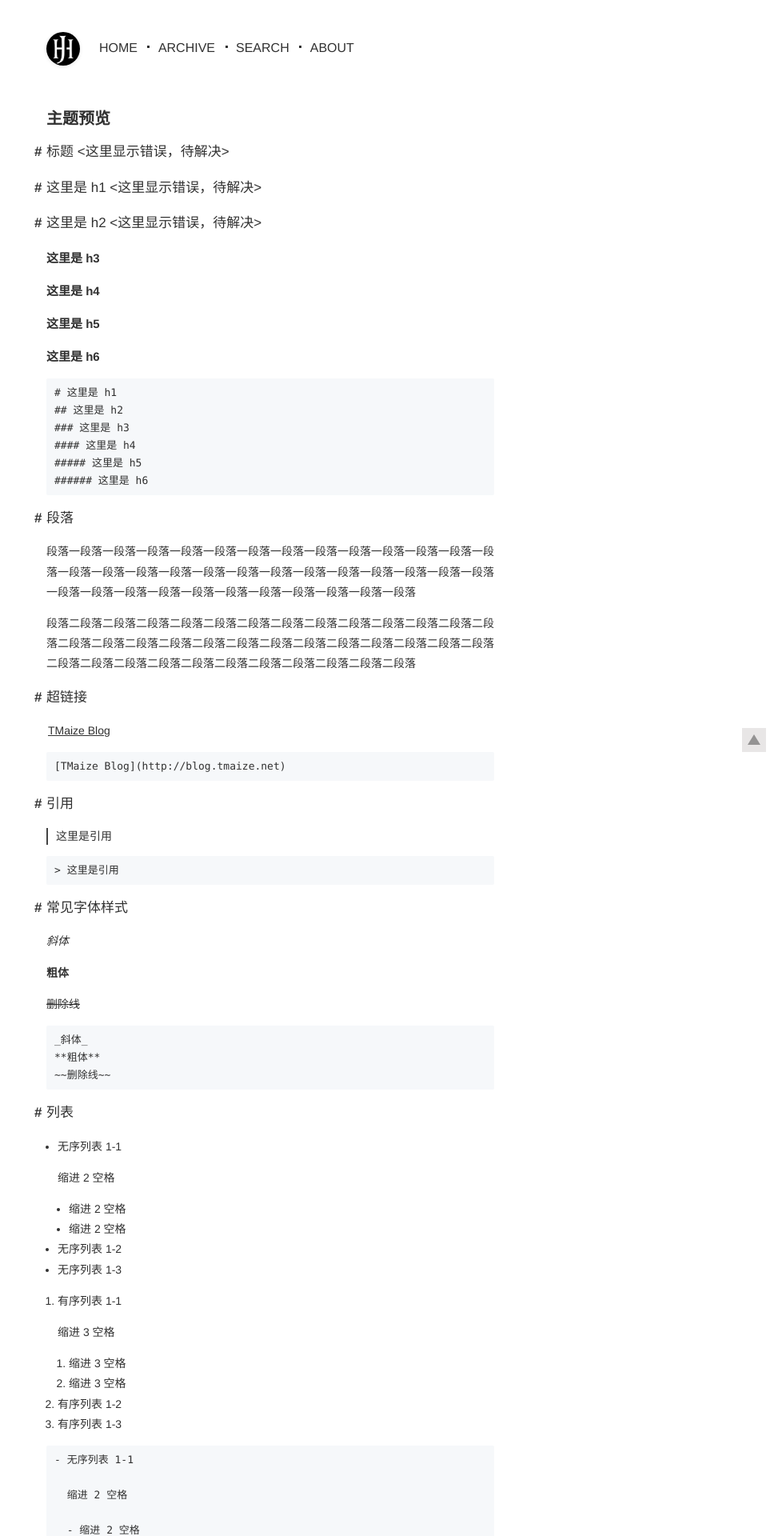
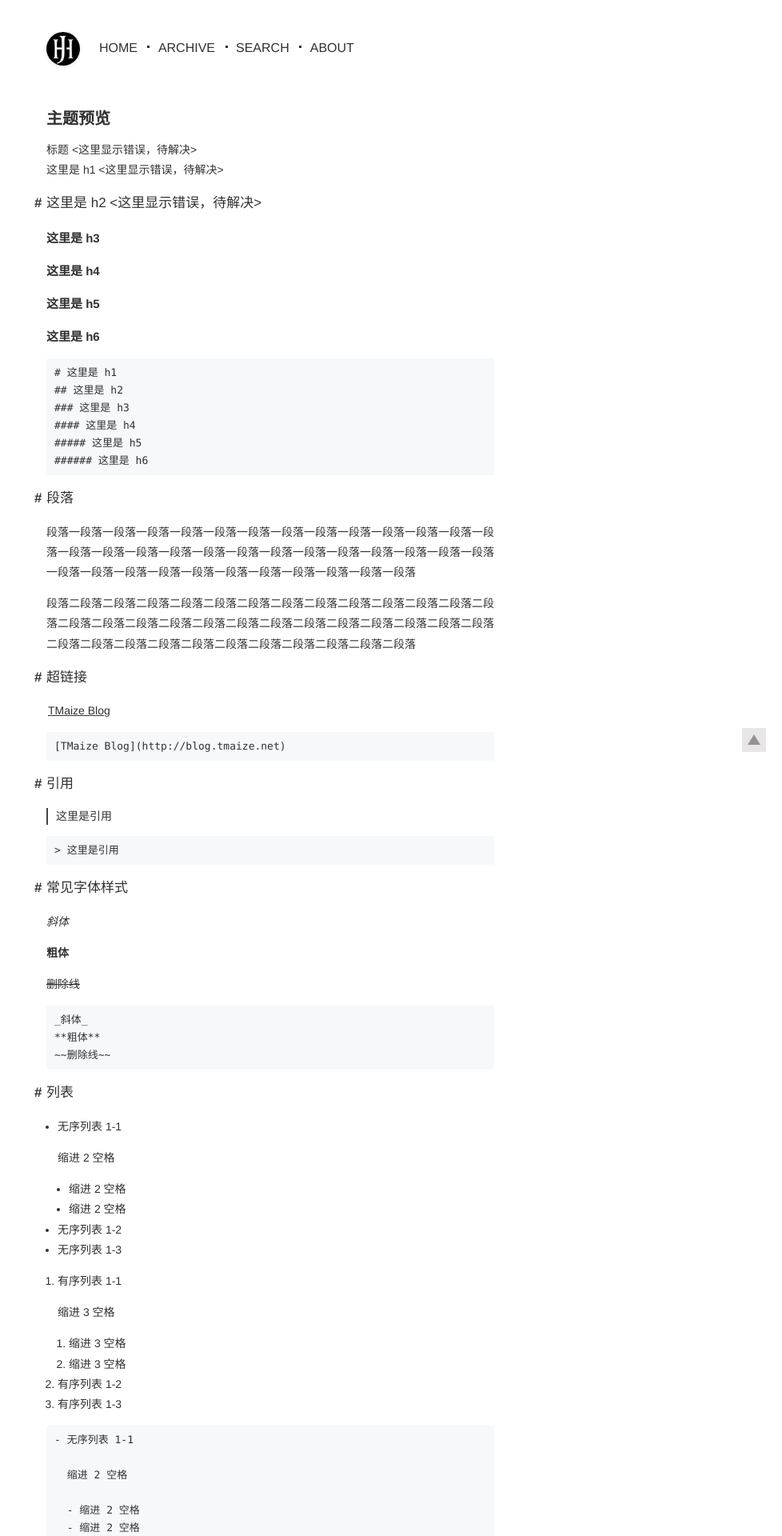
Before and after one commit to juhawk42/juhawk42.github.io, a Jekyll site: the page built from _posts/2019-05-01-主题预览.md, in a window 1280 px wide. Shown: the top 1920 px of the page at 80% size, without its empty margins (302-1280 px from the left). Built offline with Jekyll 4.4.1, drawn with Linux system fonts in a browser that asks for light colours.

Commit message:
Update blog-post.css

```diff
--- a/static/css/blog-post.css
+++ b/static/css/blog-post.css
@@ -16,14 +16,12 @@
   margin: 14px 0;
   word-break: break-all;
 }
-.post h1,
 .post h2 {
   font-weight: normal;
   font-size: 17px;
   position: relative;
   margin: 14px 0;
 }
-.post h1::before,
 .post h2::before {
   content: '#';
   position: absolute;
```
